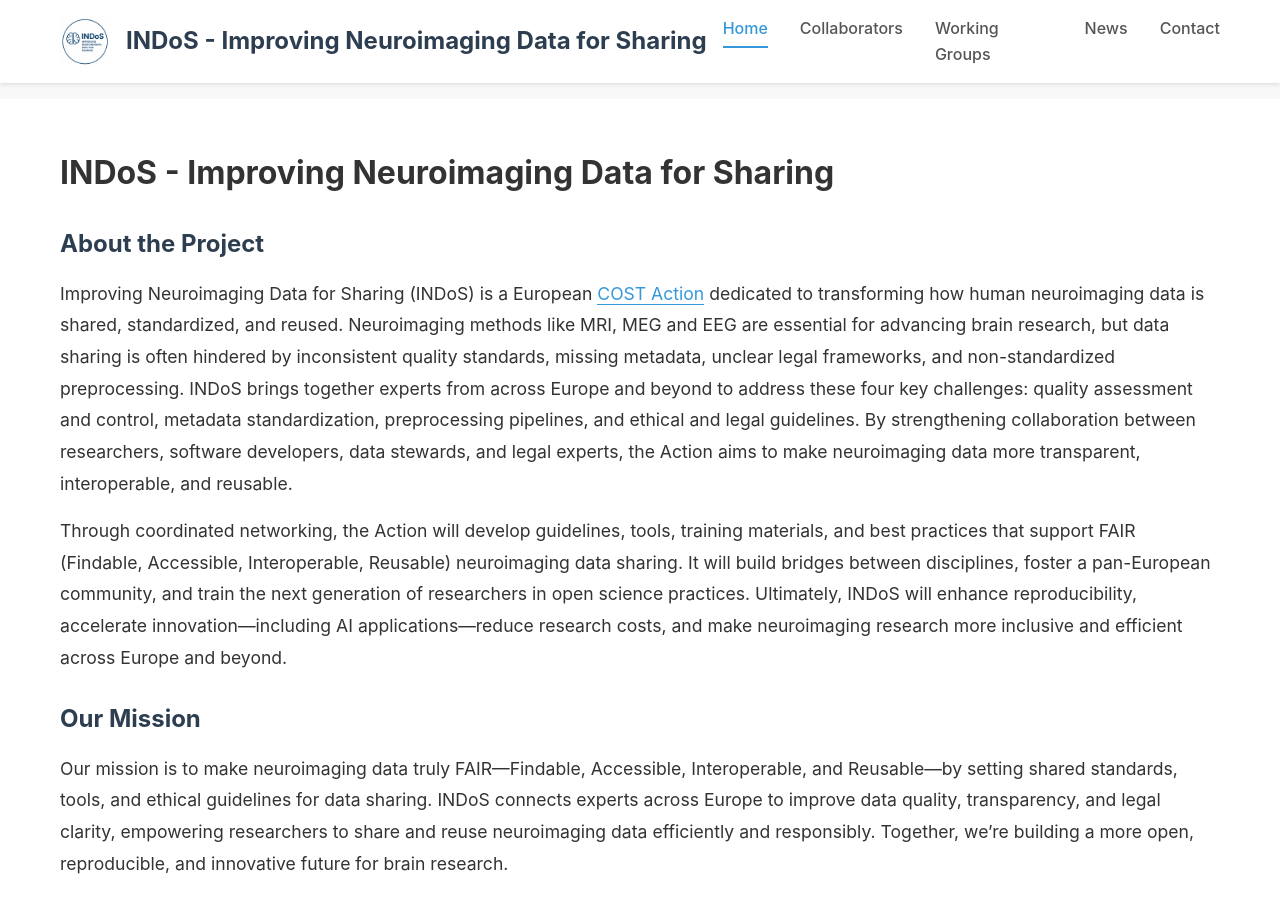
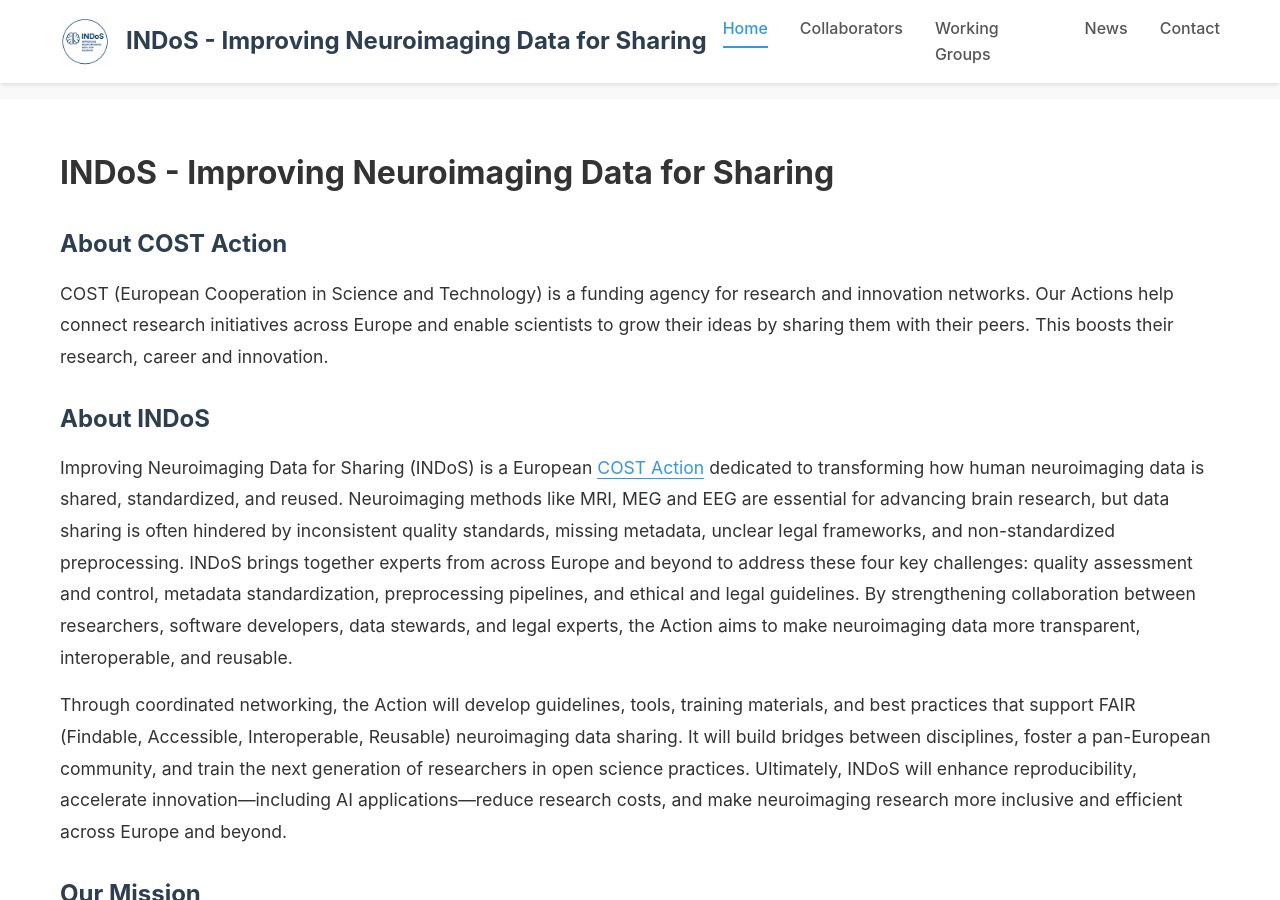
Before and after one commit to cost-indos/cost-indos.github.io, a Jekyll site: the page built from index.md, in a window 1280 px wide and 900 px high. Built offline with Jekyll 4.4.1, drawn with Linux system fonts in a browser that asks for light colours.

Commit message:
some improvements, fixed typo

```diff
--- a/index.md
+++ b/index.md
@@ -3,7 +3,11 @@ layout: default
 title: INDoS - Improving Neuroimaging Data for Sharing
 ---
 
-## About the Project
+## About COST Action
+
+COST (European Cooperation in Science and Technology) is a funding agency for research and innovation networks. Our Actions help connect research initiatives across Europe and enable scientists to grow their ideas by sharing them with their peers. This boosts their research, career and innovation.
+
+## About INDoS
 
 Improving Neuroimaging Data for Sharing (INDoS) is a European [COST Action](https://www.cost.eu/actions/CA24161) dedicated to transforming how human neuroimaging data is shared, standardized, and reused. Neuroimaging methods like MRI, MEG and EEG are essential for advancing brain research, but data sharing is often hindered by inconsistent quality standards, missing metadata, unclear legal frameworks, and non-standardized preprocessing. INDoS brings together experts from across Europe and beyond to address these four key challenges: quality assessment and control, metadata standardization, preprocessing pipelines, and ethical and legal guidelines. By strengthening collaboration between researchers, software developers, data stewards, and legal experts, the Action aims to make neuroimaging data more transparent, interoperable, and reusable.
 
```
Also changed, not shown: news.md (+1 -1 lines).
